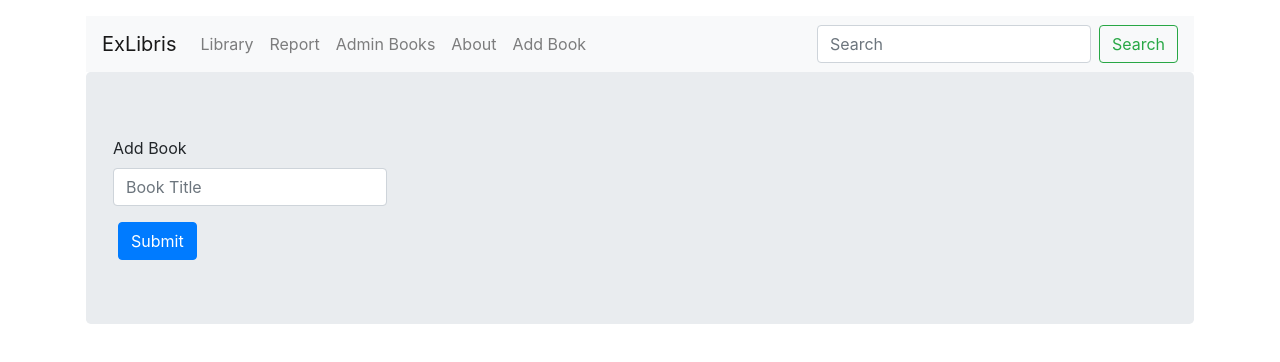
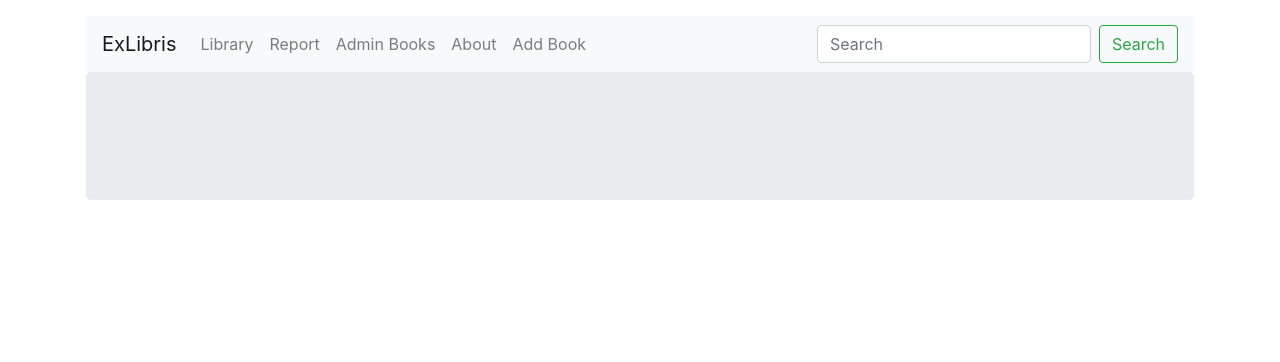
Before and after one commit to tan75/ExLibrisUI, a React (Create React App) app in the folder exlibrisui/: page / in a window 1280 px wide. Shown: the top 362 px of the page. Built offline with nearby package versions, Linux system fonts and the light colour scheme; no server answers.

Commit message:
AddBook component deleted

```diff
--- a/exlibrisui/src/App.js
+++ b/exlibrisui/src/App.js
@@ -4,7 +4,6 @@ import { BrowserRouter as Router, Route } from 'react-router-dom';
 import axios from 'axios';
 import Header from './components/layout/Header';
 import Books from './components/books/Books';
-import AddBook from './components/books/AddBook';
 import AboutPage from './pages/About';
 import AddBookPage from './pages/AddBook';
 
@@ -60,7 +59,6 @@ class App extends Component {
             render={(props) => (
               <React.Fragment>
                 <Jumbotron>
-                  <AddBook addBook={this.addBook} />
                   <Row>
                     <Books
                       books={books}
--- a/exlibrisui/src/components/books/addBook.js
+++ /dev/null
@@ -1,45 +0,0 @@
-import React, { Component } from 'react';
-import { Button, Form } from 'react-bootstrap';
-import PropTypes from 'prop-types';
-
-export default class AddBook extends Component {
-  state = {
-    title: '',
-  };
-
-  onChange = (e) => {
-    this.setState({ [e.target.name]: e.target.value });
-  };
-
-  onSubmit = (e) => {
-    e.preventDefault();
-    this.props.addBook(this.state.title);
-    this.setState({ title: '' });
-  };
-
-  render() {
-    return (
-      <Form onSubmit={this.onSubmit}>
-        <Form.Row>
-          <Form.Group controlId="formGridBookDetails">
-            <Form.Label>Add Book</Form.Label>
-            <Form.Control
-              type="text"
-              name="title"
-              placeholder="Book Title"
-              value={this.state.title}
-              onChange={this.onChange}
-            />
-          </Form.Group>
-        </Form.Row>
-        <Button variant="primary" type="submit" value="Submit">
-          Submit
-        </Button>
-      </Form>
-    );
-  }
-}
-
-AddBook.propTypes = {
-  addBook: PropTypes.func.isRequired,
-};
```
